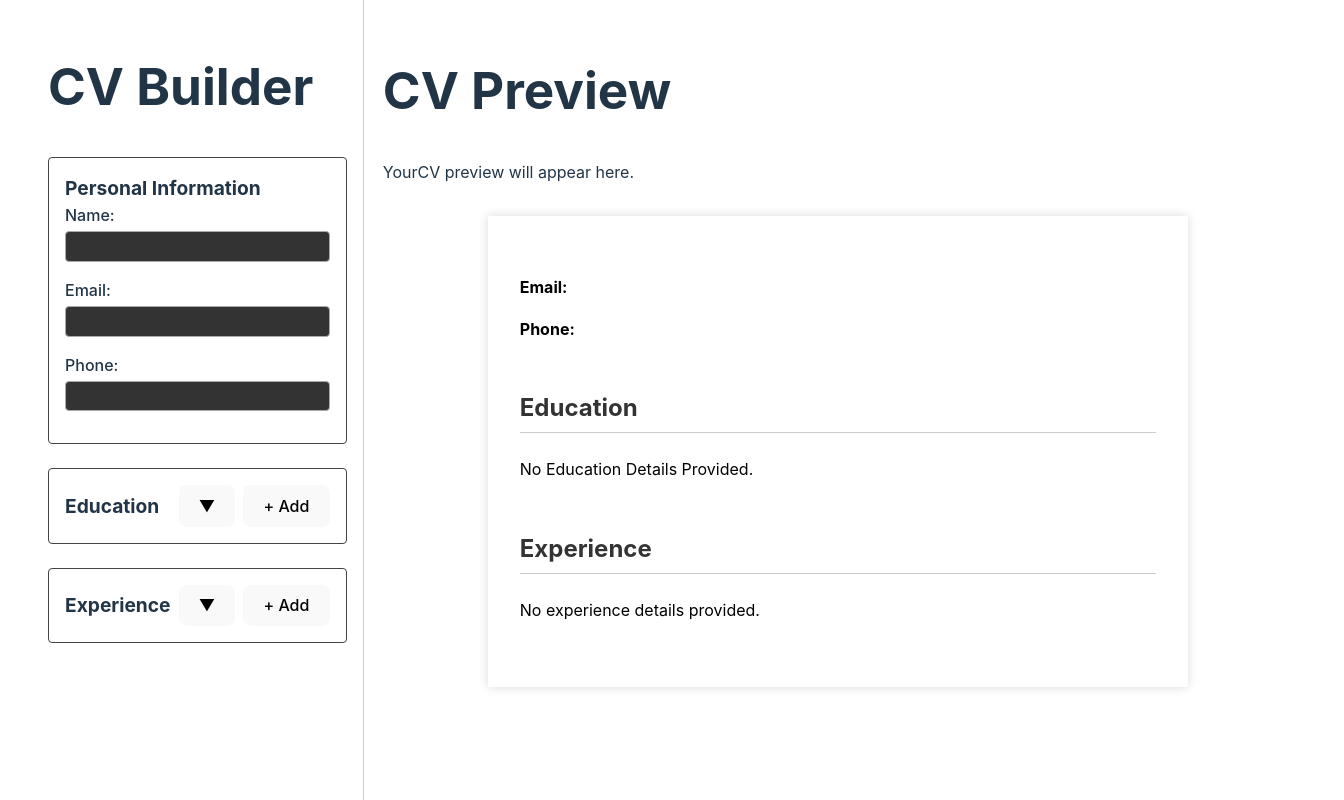
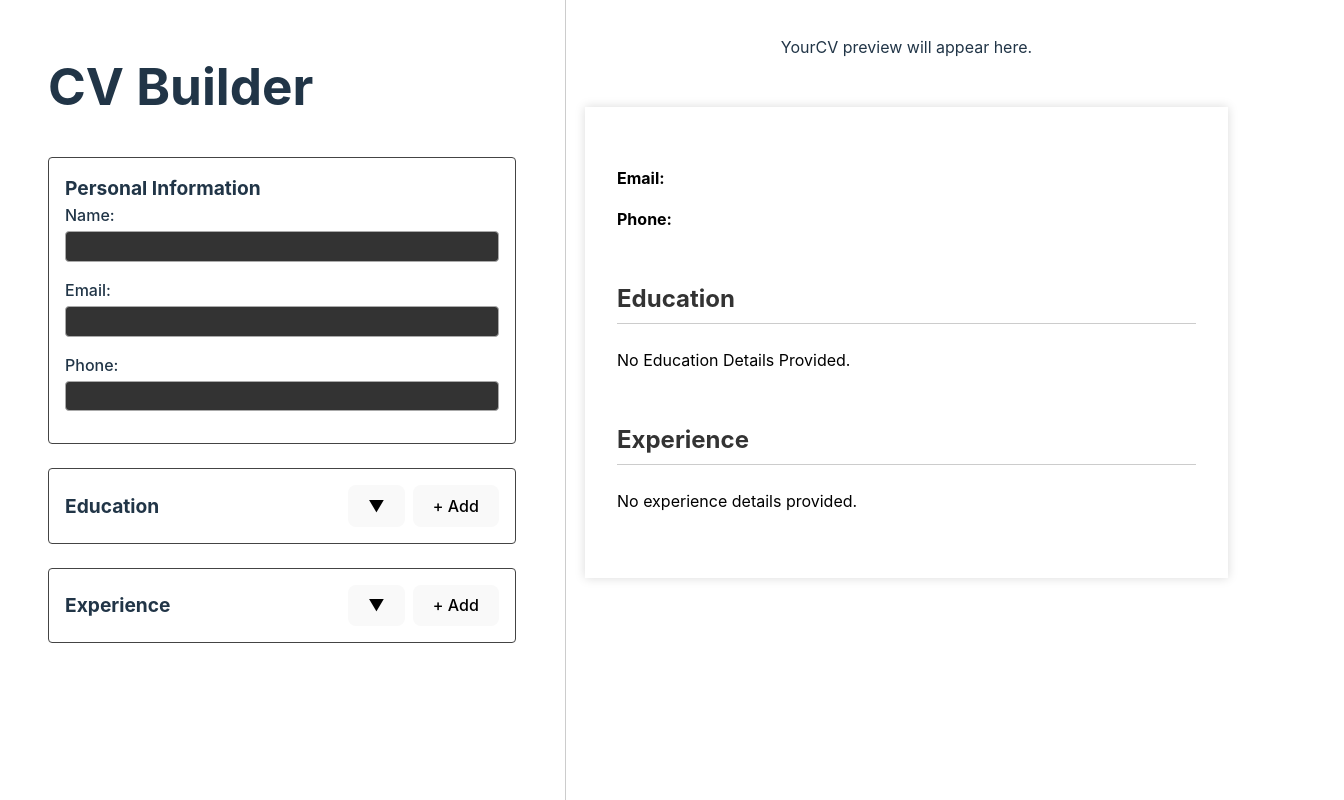
Before and after one commit to Graham4914/cv-project, a React (Vite) app: page / in a window 1280 px wide. Shown: the whole page, 1344 px wide, since content can reach past the window. Built offline with nearby package versions, Linux system fonts and the light colour scheme.

Commit message:
further styling of preview section and responsivness

```diff
--- a/src/App.jsx
+++ b/src/App.jsx
@@ -24,7 +24,7 @@
      </section>
 
      <section className='preview-container'>
-      <h1>CV Preview</h1>
+      {/* <h1 className='preview-heading'>CV Preview</h1> */}
       <p>YourCV preview will appear here.</p>
       <CVPreview
       generalInfo={generalInfo}
--- a/src/styles/layout.css
+++ b/src/styles/layout.css
@@ -9,29 +9,45 @@
     display: flex;
     flex-direction: row;
     min-height: 100vh;
-    min-width: 100vw;
-    justify-content: space-between;
+    width: 95vw;
+    justify-content: space-around;
+    gap: 2rem;
 }
 
 .editor-container {
-    flex:0 0 1;
-    /* background: #f9f9f9; */
-    padding: 1rem;
-    box-sizing: border-box;
+  flex: 0 0 500px;
+  max-width: 500px;
+  padding: 1rem;
+  box-sizing: border-box;
+  overflow: auto;
+
 }
 
 .preview-container {
     flex: 1;
-    /* background: #ffffff; */
     padding: 1.2rem;
     box-sizing: border-box;
     border-left: 1px solid #ccc;
+    display: flex;
+    flex-direction: column;
+    justify-content: flex-start;
+    align-items: center;
+    overflow: auto;
+    margin: 0 .05em;
+}
+
+
+.preview-container h1 {
+  align-items: center;
 }
 
 .cv-preview {
+
     background: var(--resume-background);
     color: var(--resume-text);
-    max-width: 700px;
+    max-width: 800px;
+
+    width:100%;
     margin: 2rem auto;
     padding: 2rem;
     box-shadow: 0 0 10px rgba(0, 0, 0, 0.15);
```
